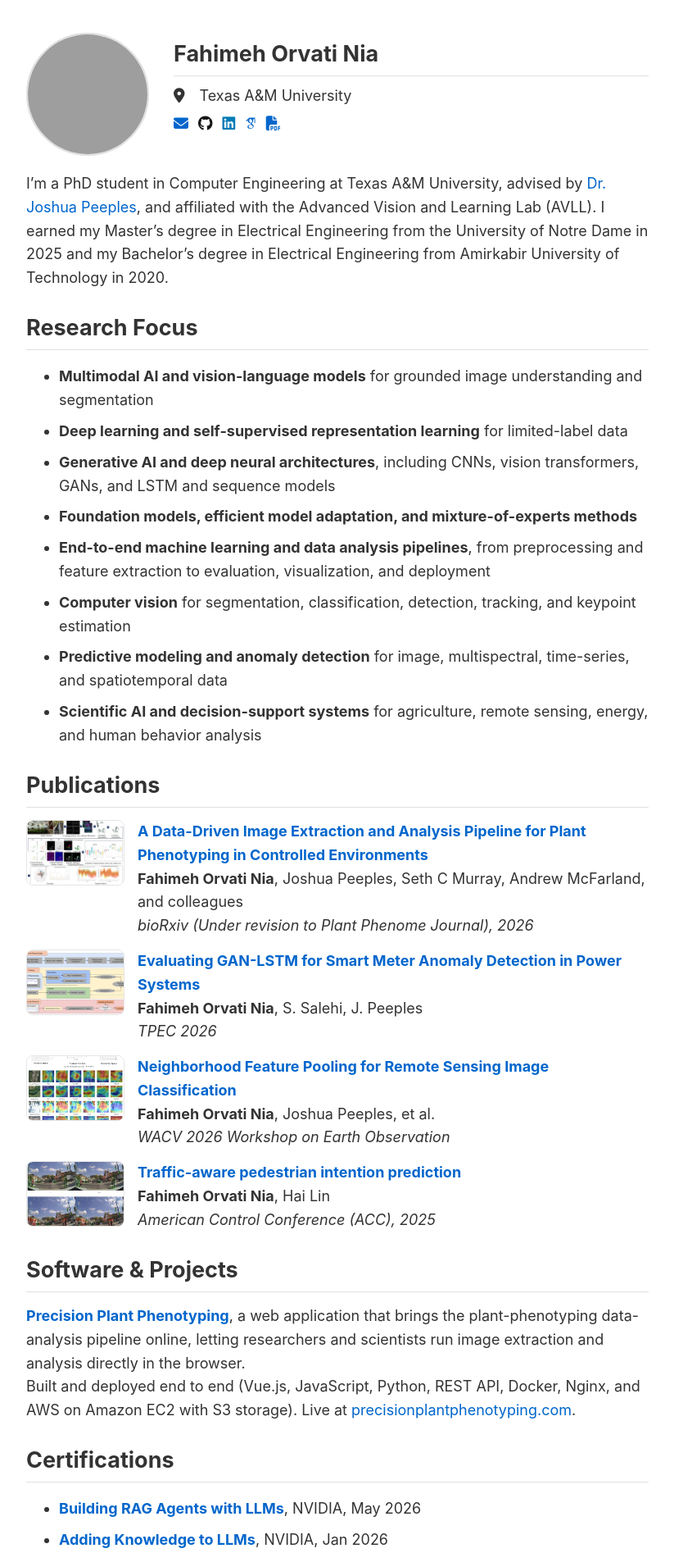
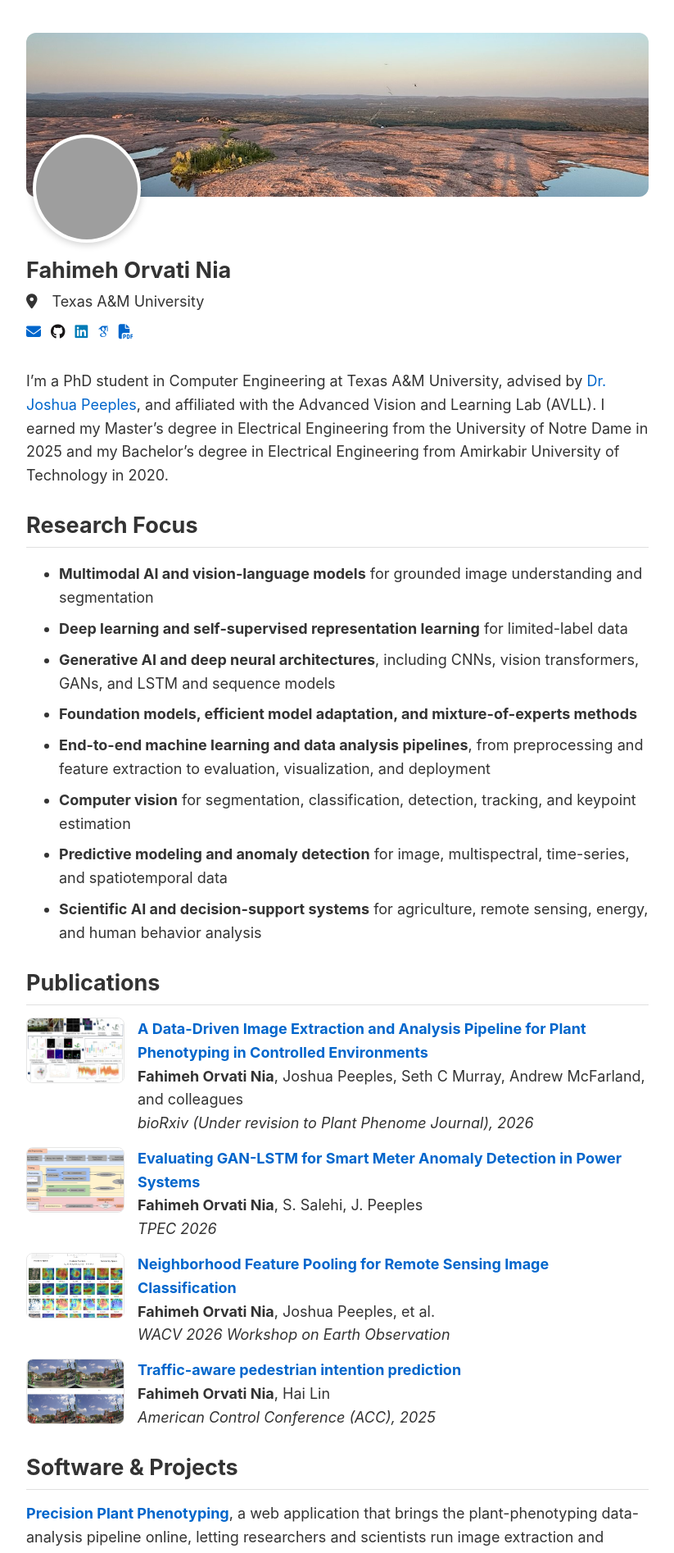
Before and after one commit to fahimehorvatinia/fahimehorvatinia.github.io, a Jekyll site: the page built from index.md, in a window 1280 px wide. Shown: the top 1894 px of the page at 82% size, without its empty margins (228-1051 px from the left). Built offline with Jekyll 4.4.1, drawn with Linux system fonts in a browser that asks for light colours; some web fonts are replaced; grey boxes are pictures that could not be loaded.

Commit message:
Add LinkedIn-style cover banner to homepage
- Add landscape cover banner with profile photo overlapping bottom-left
- Scoped banner CSS inside index.md; layout file untouched

Co-Authored-By: Claude Opus 4.8 (1M context) <noreply@anthropic.com>

```diff
--- a/index.md
+++ b/index.md
@@ -6,14 +6,28 @@ author_profile: false
 sidebar: false
 ---
 
-<div style="display: flex; align-items: center; margin-bottom: 20px;">
-  <div style="flex: 0 0 150px; margin-right: 30px;">
-    <img src="{{ '/images/FOrvatinia.png' | relative_url }}" alt="Fahimeh Orvati Nia" style="width: 150px; height: 150px; border-radius: 50%; object-fit: cover; border: 2px solid #e0e0e0;">
-  </div>
-  <div style="flex: 1;">
-    <h2 style="margin-top: 0; margin-bottom: 10px;">Fahimeh Orvati Nia</h2>
+<style>
+.pf-banner { position: relative; margin: 0 0 74px; }
+.pf-banner .cover { width: 100%; height: 200px; object-fit: cover; object-position: center 60%; border-radius: 12px; display: block; }
+.pf-banner .avatar { position: absolute; left: 8px; bottom: -56px; width: 132px; height: 132px; border-radius: 50%; object-fit: cover; border: 4px solid #fff; box-shadow: 0 2px 10px rgba(0,0,0,0.2); background: #fff; }
+.pf-info { margin: 0 0 22px; }
+.pf-info h2 { margin: 0 0 8px; border-bottom: none; padding-bottom: 0; }
+@media (max-width: 600px) {
+  .pf-banner { margin-bottom: 62px; }
+  .pf-banner .cover { height: 140px; }
+  .pf-banner .avatar { width: 104px; height: 104px; bottom: -46px; }
+}
+</style>
+
+<div class="pf-banner">
+  <img class="cover" src="{{ '/images/photo_2026-07-10_17-22-42.jpg' | relative_url }}" alt="">
+  <img class="avatar" src="{{ '/images/FOrvatinia.png' | relative_url }}" alt="Fahimeh Orvati Nia">
+</div>
+
+<div class="pf-info">
+  <h2>Fahimeh Orvati Nia</h2>
     <p style="margin: 5px 0;"><i class="fa-solid fa-location-dot icon-pad-right" aria-hidden="true" title="Location"></i>Texas A&M University</p>
-    <ul class="social-icons" style="margin: 5px 0; padding: 0; list-style: none; display: flex; gap: 12px; align-items: center;">
+    <ul class="social-icons" style="margin: 8px 0 0; padding: 0; list-style: none; display: flex; gap: 12px; align-items: center;">
       <li>
         <a href="mailto:fahimehorvatinia@tamu.edu" aria-label="Email" title="Email">
           <i class="fas fa-envelope" aria-hidden="true"></i><span class="sr-only">Email</span>
@@ -40,7 +54,6 @@ sidebar: false
         </a>
       </li>
     </ul>
-  </div>
 </div>
 
 I'm a PhD student in Computer Engineering at Texas A&M University, advised by <a href="https://engineering.tamu.edu/electrical/profiles/peeples-joshua.html">Dr. Joshua Peeples</a>, and affiliated with the Advanced Vision and Learning Lab (AVLL). I earned my Master's degree in Electrical Engineering from the University of Notre Dame in 2025 and my Bachelor's degree in Electrical Engineering from Amirkabir University of Technology in 2020.
```
Also changed, not shown: images/photo_2026-07-10_17-22-42.jpg (added).
